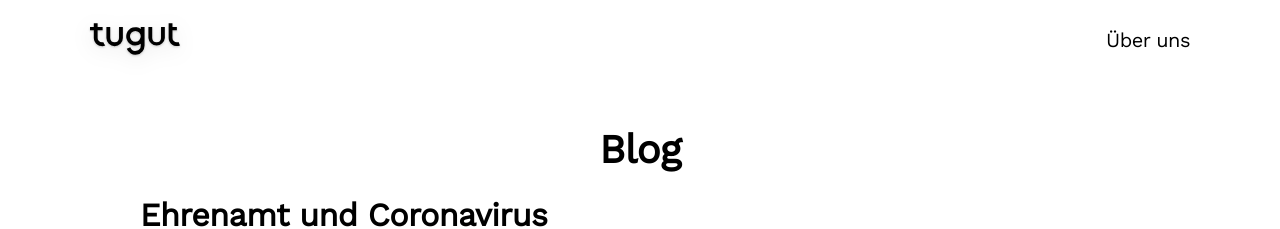
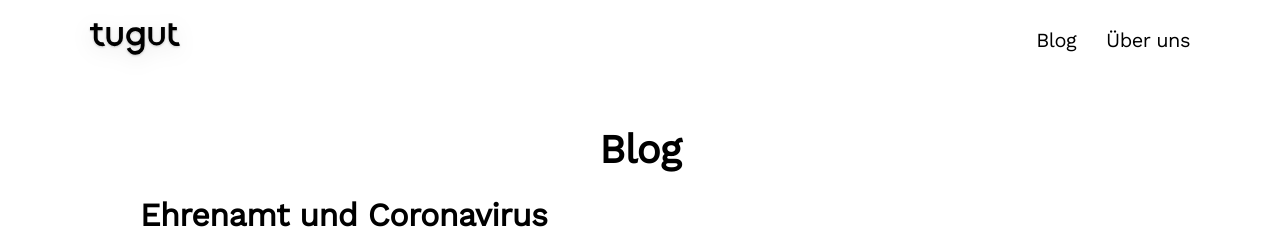
Before and after one commit to tugut-de/site, a Jekyll site: the page built from _pages/posts.html, in a window 1280 px wide and 900 px high. Shown: the top 229 px of the window. Built offline with Jekyll 4.4.1, drawn with Linux system fonts in a browser that asks for light colours; nearby versions of some CDN libraries.

Commit message:
blog becomes visible

```diff
--- a/_includes/header.html
+++ b/_includes/header.html
@@ -17,7 +17,8 @@
 	</div>
 	<nav class="scroll">
 		<ul>
-			{% for page in site.pages %}
+			{% assign pages = site.pages | reverse %}
+			{% for page in pages %}
 				{% if page.include_in_header == true %}
 				<li><a href="{{ page.url | relative_url }}" target="_self">{{ page.title }}</a></li>
 				{% endif %}
--- a/_pages/posts.html
+++ b/_pages/posts.html
@@ -1,6 +1,6 @@
 ---
 title: Blog
-include_in_header: false
+include_in_header: true
 include_in_footer: false
 ---
 
```
